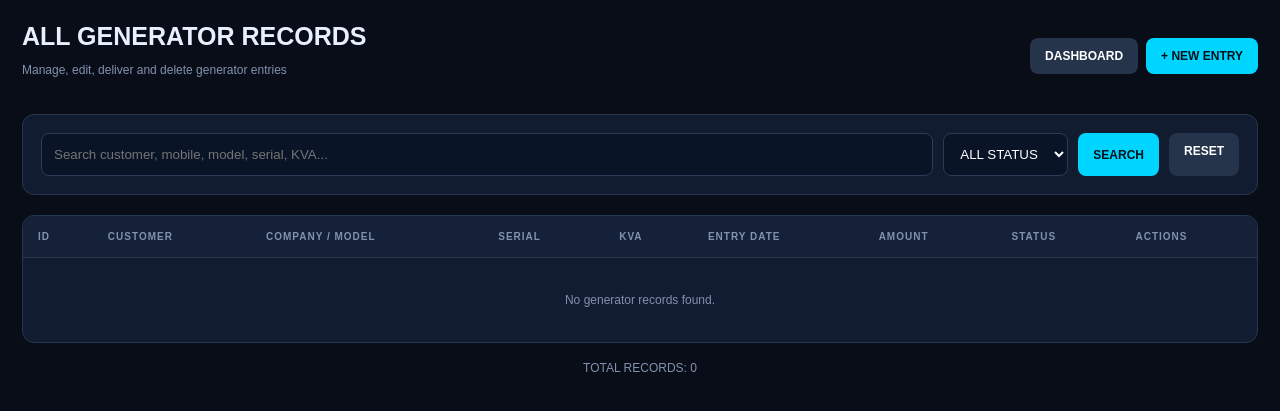
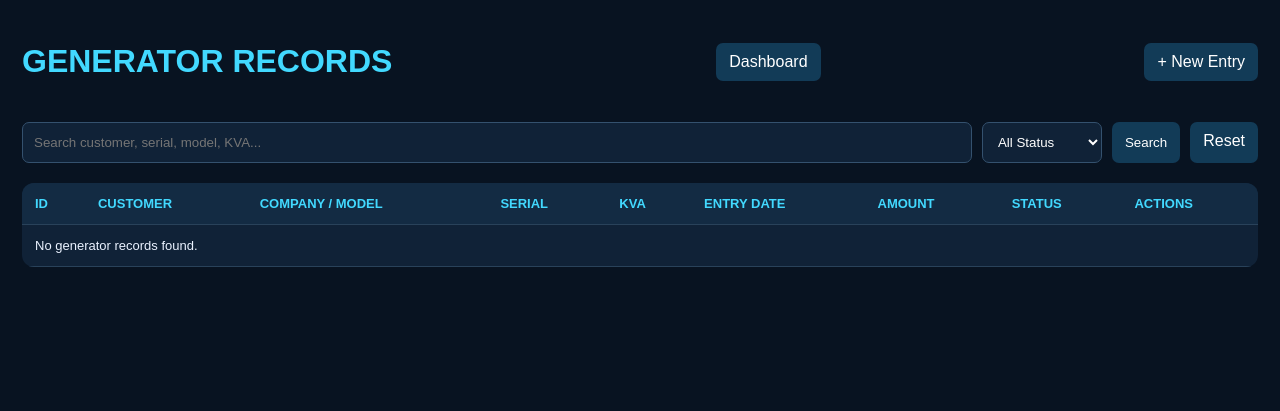
Before and after one commit to kadamharsh430-spec/patel--generator, a Flask app: page /kva/1 in a window 1280 px wide. Shown: the top 411 px of the page. Run offline with Flask 3, Linux system fonts and the light colour scheme; some libraries are stand-ins or nearby versions.

Commit message:
Refactor HTML structure and styles for records page

```diff
--- a/templates/records.html
+++ b/templates/records.html
@@ -4,58 +4,41 @@
 <head>
 <meta charset="UTF-8">
 <meta name="viewport" content="width=device-width, initial-scale=1.0">
-<title>Patel Generator | All Records</title>
-
+<title>Generator Records | PATEL GENERATOR</title>
 <style>
 *{box-sizing:border-box}
-body{margin:0;background:#080d18;color:#e8f0ff;font-family:Arial,sans-serif;padding:22px}
+body{margin:0;background:#081321;color:#eaf2ff;font-family:Arial;padding:22px}
 .container{max-width:1250px;margin:auto}
-.header{display:flex;justify-content:space-between;align-items:center;gap:15px;flex-wrap:wrap;margin-bottom:25px}
-h1{font-size:25px;margin:0}
-p{color:#8292ad;font-size:12px}
-a{text-decoration:none}
-.btn{display:inline-block;padding:11px 15px;border-radius:8px;font-size:12px;font-weight:bold}
-.primary{background:#00d5ff;color:#00121b}
-.secondary{background:#25344b;color:white}
-.searchbox{background:#111c30;padding:18px;border:1px solid #26364e;border-radius:12px;margin-bottom:20px}
-.searchform{display:flex;gap:10px;flex-wrap:wrap}
-input,select{padding:12px;background:#091426;color:white;border:1px solid #2a3c56;border-radius:8px;outline:none}
-.searchform input{flex:1;min-width:170px}
-button{border:0;cursor:pointer}
-.tablebox{background:#111c30;border:1px solid #26364e;border-radius:12px;overflow:hidden}
-.scroll{overflow-x:auto}
+.header{display:flex;justify-content:space-between;align-items:center;gap:12px;flex-wrap:wrap}
+h1{color:#42d9ff}
+a,button{background:#123b57;color:white;padding:10px 13px;border:0;border-radius:7px;text-decoration:none;cursor:pointer}
+.search{display:flex;gap:10px;flex-wrap:wrap;margin:20px 0}
+input,select{padding:11px;background:#102237;color:white;border:1px solid #34516e;border-radius:7px}
+.search input{flex:1;min-width:180px}
+.table-wrap{overflow-x:auto;background:#102237;border-radius:12px}
 table{width:100%;border-collapse:collapse;min-width:1000px}
-th{text-align:left;padding:15px;background:#142138;color:#8292ad;font-size:10px;letter-spacing:1px}
-td{padding:14px;border-top:1px solid #26364e;font-size:12px}
-tr:hover td{background:#ffffff05}
-.badge{padding:6px 9px;border-radius:6px;font-size:10px;font-weight:bold;display:inline-block}
-.in{background:#392c17;color:#ffad42}
-.out{background:#103329;color:#16d99b}
-.actions{display:flex;gap:7px;flex-wrap:wrap}
-.edit{background:#00d5ff;color:#00121b}
-.view{background:#263a59;color:white}
-.delete{background:#48202a;color:#ff8290}
-.deliver{background:#104331;color:#16d99b}
-.action-btn{padding:8px 10px;border-radius:6px;font-size:10px;font-weight:bold}
-.flash{background:#123c32;color:#66edbc;padding:12px;border-radius:8px;margin-bottom:15px}
-.empty{text-align:center;padding:35px;color:#8292ad}
-@media(max-width:600px){body{padding:12px}h1{font-size:21px}}
+th,td{padding:13px;text-align:left;border-bottom:1px solid #29425a;font-size:13px}
+th{color:#42d9ff;background:#132b43}
+.badge{padding:6px 9px;border-radius:20px;font-size:11px}
+.inside{background:#674b20}
+.done{background:#145b42}
+.actions{display:flex;gap:6px;flex-wrap:wrap}
+.edit{background:#14527c}
+.deliver{background:#087d68}
+.delete{background:#8c3434}
+.view{background:#475b73}
+.flash{padding:12px;background:#663b25;border-radius:8px;margin:15px 0}
+form.inline{display:inline}
+@media(max-width:600px){body{padding:12px}}
 </style>
 </head>
-
 <body>
 <div class="container">
 
 <div class="header">
-<div>
-<h1>ALL GENERATOR RECORDS</h1>
-<p>Manage, edit, deliver and delete generator entries</p>
-</div>
-
-<div style="display:flex;gap:8px;flex-wrap:wrap">
-<a class="btn secondary" href="{{ url_for('index') }}">DASHBOARD</a>
-<a class="btn primary" href="{{ url_for('entry') }}">+ NEW ENTRY</a>
-</div>
+<h1>GENERATOR RECORDS</h1>
+<a href="{{ url_for('index') }}">Dashboard</a>
+<a href="{{ url_for('entry') }}">+ New Entry</a>
 </div>
 
 {% with messages = get_flashed_messages() %}
@@ -64,29 +47,18 @@ tr:hover td{background:#ffffff05}
 {% endfor %}
 {% endwith %}
 
-<div class="searchbox">
-<form class="searchform" method="GET" action="{{ url_for('records') }}">
+<form class="search" method="GET">
+<input name="search" placeholder="Search customer, serial, model, KVA..." value="{{ search }}">
+<select name="status">
+<option value="">All Status</option>
+<option value="IN SHOP" {% if status_filter == 'IN SHOP' %}selected{% endif %}>IN SHOP</option>
+<option value="DELIVERED" {% if status_filter == 'DELIVERED' %}selected{% endif %}>DELIVERED</option>
+</select>
+<button type="submit">Search</button>
+<a href="{{ url_for('records') }}">Reset</a>
+</form>
 
-<input type="text" name="search"
-placeholder="Search customer, mobile, model, serial, KVA..."
-value="{{ search }}">
-
-<select name="status">
-<option value="">ALL STATUS</option>
-<option value="IN SHOP" {% if status == 'IN SHOP' %}selected{% endif %}>IN SHOP</option>
-<option value="DELIVERED" {% if status == 'DELIVERED' %}selected{% endif %}>DELIVERED</option>
-</select>
-
-<button class="btn primary" type="submit">SEARCH</button>
-
-<a class="btn secondary" href="{{ url_for('records') }}">RESET</a>
-
-</form>
-</div>
-
-<div class="tablebox">
-<div class="scroll">
-
+<div class="table-wrap">
 <table>
 <thead>
 <tr>
@@ -101,108 +73,45 @@ value="{{ search }}">
 <th>ACTIONS</th>
 </tr>
 </thead>
-
 <tbody>
-
 {% for r in records %}
 <tr>
-
 <td>#{{ r.id }}</td>
-
+<td>{{ r.customer }}<br>{{ r.mobile or '' }}</td>
+<td>{{ r.company or '-' }}<br>{{ r.model or '-' }}</td>
+<td>{{ r.serial or '-' }}</td>
+<td>{{ r.kva or '-' }}</td>
+<td>{{ r.entry_date.strftime('%d-%m-%Y') if r.entry_date else '-' }}</td>
+<td>₹{{ "%.2f"|format(r.amount or 0) }}</td>
 <td>
-<strong>{{ r.customer }}</strong><br>
-<span style="color:#8292ad">{{ r.mobile or '-' }}</span>
+<span class="badge {{ 'inside' if r.status == 'IN SHOP' else 'done' }}">
+{{ r.status }}
+</span>
 </td>
-
-<td>
-{{ r.company or '-' }}<br>
-<span style="color:#8292ad">{{ r.model or '-' }}</span>
-</td>
-
-<td>{{ r.serial or '-' }}</td>
-
-<td>{{ r.kva or '-' }}</td>
-
-<td>
-{{ r.entry_date.strftime('%d-%m-%Y') if r.entry_date else '-' }}
-</td>
-
-<td>₹{{ "%.2f"|format(r.amount or 0) }}</td>
-
-<td>
-{% if r.status == 'IN SHOP' %}
-<span class="badge in">IN SHOP</span>
-{% else %}
-<span class="badge out">DELIVERED</span>
-{% endif %}
-</td>
-
 <td>
 <div class="actions">
-
-<a class="action-btn edit"
-href="{{ url_for('edit_entry', id=r.id) }}">
-✏ EDIT
-</a>
-
-<a class="action-btn view"
-href="{{ url_for('details', id=r.id) }}">
-VIEW
-</a>
+<a class="edit" href="{{ url_for('edit_entry', id=r.id) }}">Edit</a>
+<a class="view" href="{{ url_for('details', id=r.id) }}">View</a>
 
 {% if r.status == 'IN SHOP' %}
-
-<form method="POST"
-action="{{ url_for('deliver', id=r.id) }}"
-onsubmit="return confirm('Mark this generator as delivered?');">
-
-<input type="hidden" name="delivered_to" value="{{ r.customer }}">
-
-<button class="action-btn deliver" type="submit">
-DELIVER
-</button>
-
+<form class="inline" method="POST" action="{{ url_for('deliver', id=r.id) }}">
+<button class="deliver" type="submit">Deliver</button>
 </form>
-
 {% else %}
-
-<form method="POST"
-action="{{ url_for('delete_record', id=r.id) }}"
-onsubmit="return confirm('Permanently delete this delivered record?');">
-
-<button class="action-btn delete" type="submit">
-DELETE
-</button>
-
+<form class="inline" method="POST" action="{{ url_for('delete_record', id=r.id) }}"
+onsubmit="return confirm('Delete this generator record?')">
+<button class="delete" type="submit">Delete</button>
 </form>
-
 {% endif %}
-
 </div>
 </td>
-
 </tr>
-
 {% else %}
-
-<tr>
-<td colspan="9" class="empty">
-No generator records found.
-</td>
-</tr>
-
+<tr><td colspan="9">No generator records found.</td></tr>
 {% endfor %}
-
 </tbody>
 </table>
-
 </div>
-</div>
-
-<p style="text-align:center;margin-top:18px">
-TOTAL RECORDS: {{ records|length }}
-</p>
-
 </div>
 </body>
 </html>
```
